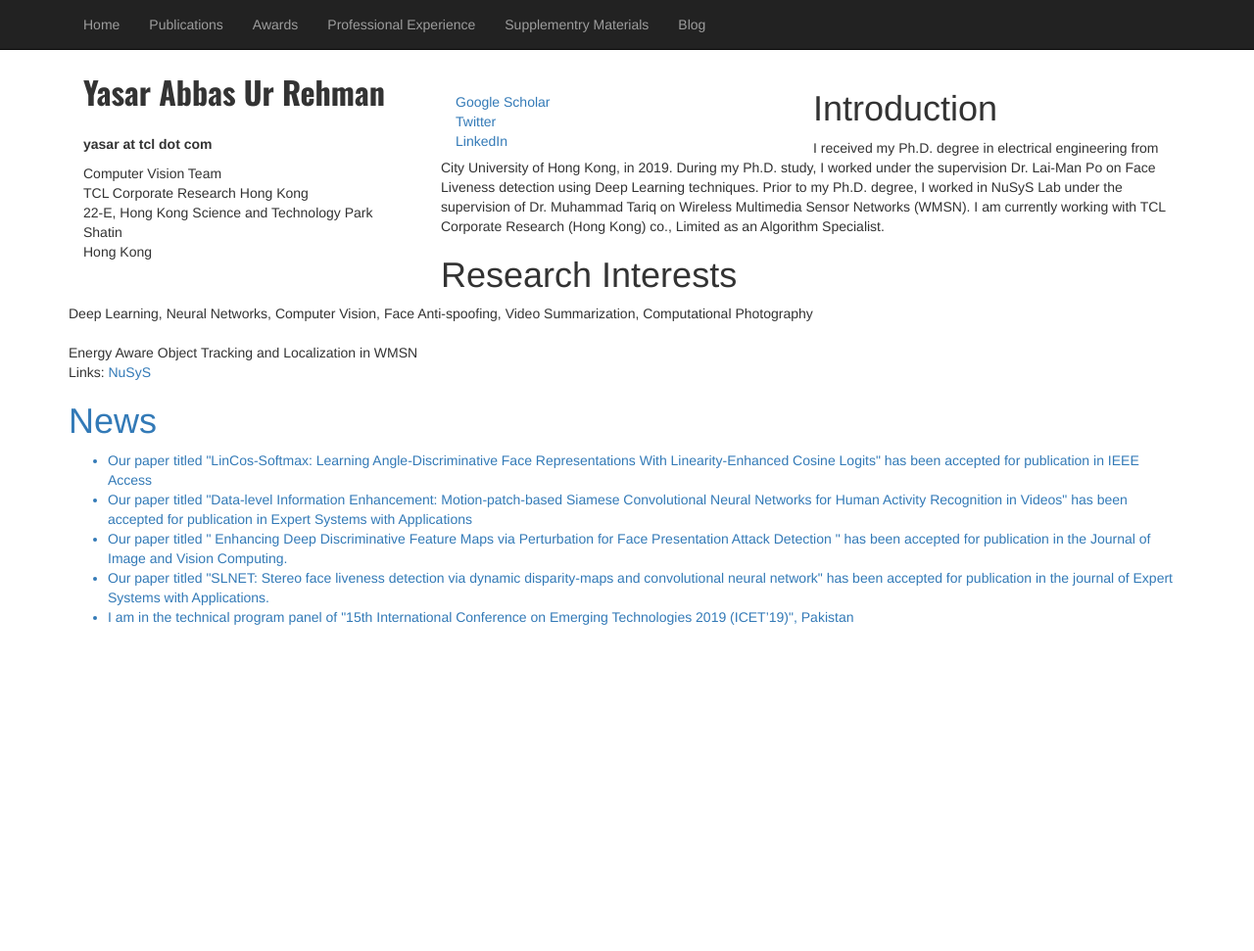
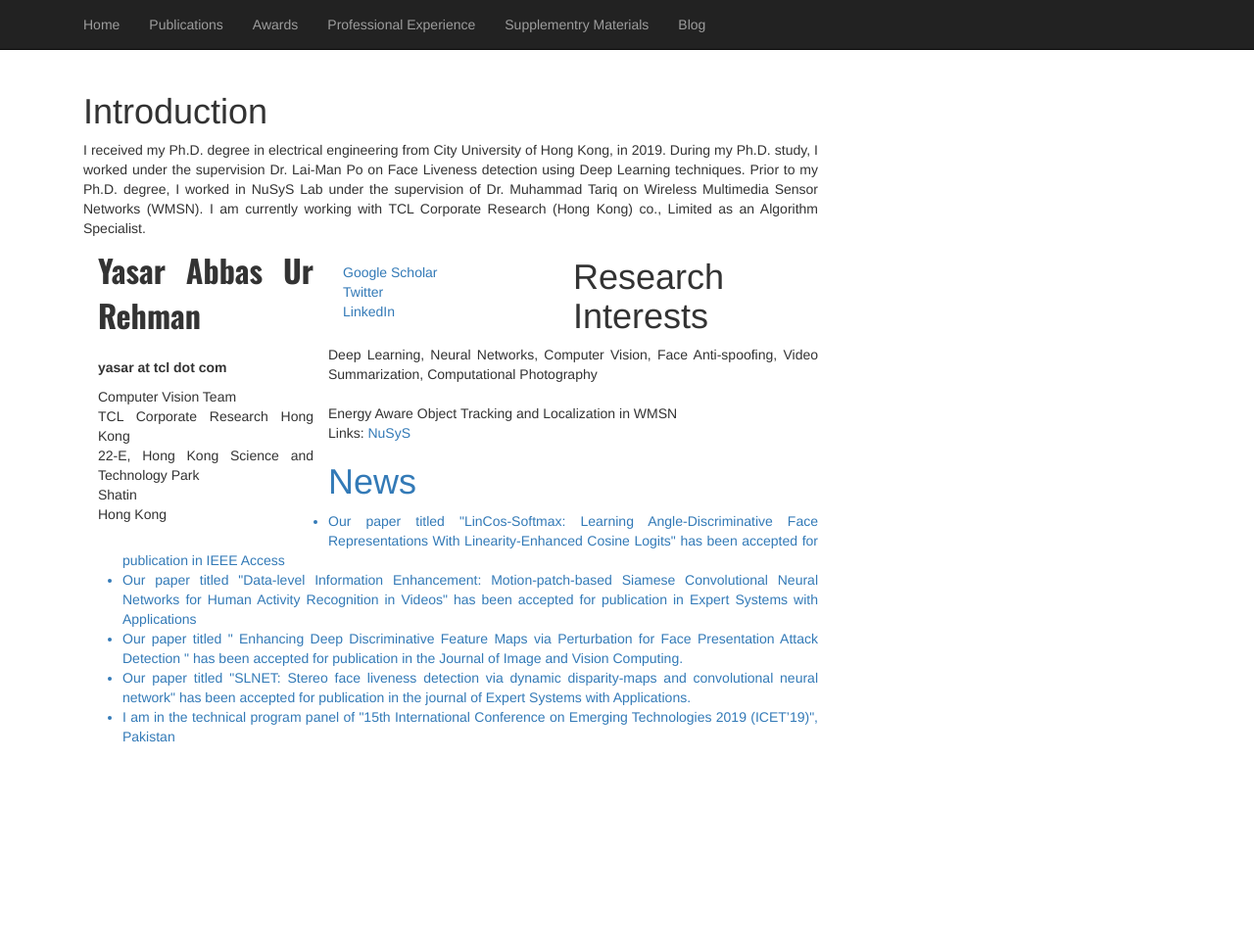
Before and after one commit to yasar-rehman/yasar, a Jekyll site: the page built from index.html, in a window 1280 px wide. Shown: the whole page at 98% size. Built offline with Jekyll 4.4.1, drawn with Linux system fonts in a browser that asks for light colours; before the commit the page ends 900 px from its top, so only the background shows below that.

Commit message:
Update index.html

```diff
--- a/index.html
+++ b/index.html
@@ -2,6 +2,25 @@
 layout: default
 title: yasar
 ---
+   <div class="container">
+
+        <div class="row">
+
+            <!-- Entries Column -->
+            <div class="col-md-8" style="height: 100vh;">
+
+                <!-- Main Image -->
+                <!--<img class="img-responsive" src="photo.gif" alt=""><br> -->
+
+                <div style="margin-top:3%; text-align:justify;">
+			<h1 class="font-custom">Introduction</h1>
+			<p> I received my Ph.D. degree in electrical engineering from City University of Hong Kong, in 2019.
+				During my Ph.D. study, I worked under the supervision Dr. Lai-Man Po on Face Liveness detection using Deep Learning techniques.
+				Prior to my Ph.D. degree, I worked in NuSyS Lab under the supervision of Dr. Muhammad Tariq on Wireless Multimedia Sensor Networks  (WMSN).
+				I am currently working with  TCL Corporate Research (Hong Kong) co., Limited  as an Algorithm Specialist.
+			</p>
+
+
 
   <div class="col-md-4">
                 <div style="font-family: 'Oswald', sans-serif; font-size: 32px;"><b>Yasar Abbas Ur Rehman</b></div><br>
@@ -23,11 +42,8 @@ title: yasar
 <div class="welcome_section">
 	<body>
 
-		<h1 class="font-custom">Introduction</h1>
-		<p>
-		I received my Ph.D. degree in electrical engineering from City University of Hong Kong, in 2019. During my Ph.D. study, I worked under the supervision Dr. Lai-Man Po on Face Liveness detection using Deep Learning techniques. Prior to my Ph.D. degree, I worked in NuSyS Lab under the supervision of Dr. Muhammad Tariq on Wireless Multimedia Sensor Networks  (WMSN).
-		I am currently working with  TCL Corporate Research (Hong Kong) co., Limited  as an Algorithm Specialist.
-		</p>
+
+
 
 		<h1 class="font-custom">Research Interests</h1>
 		<p>
```
